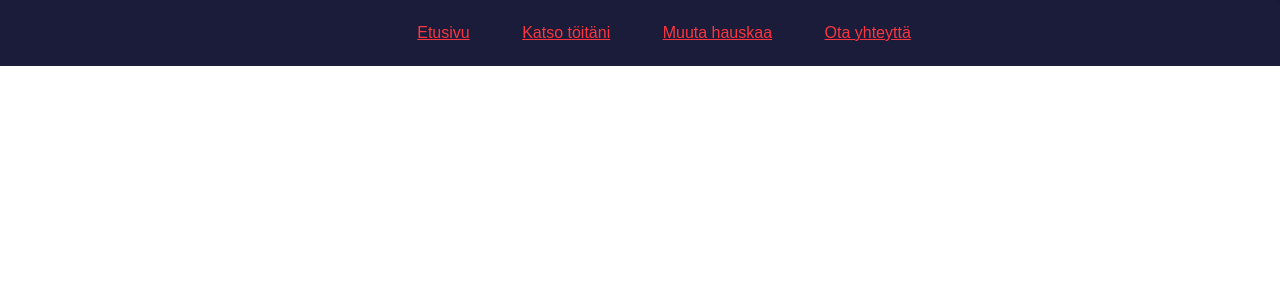
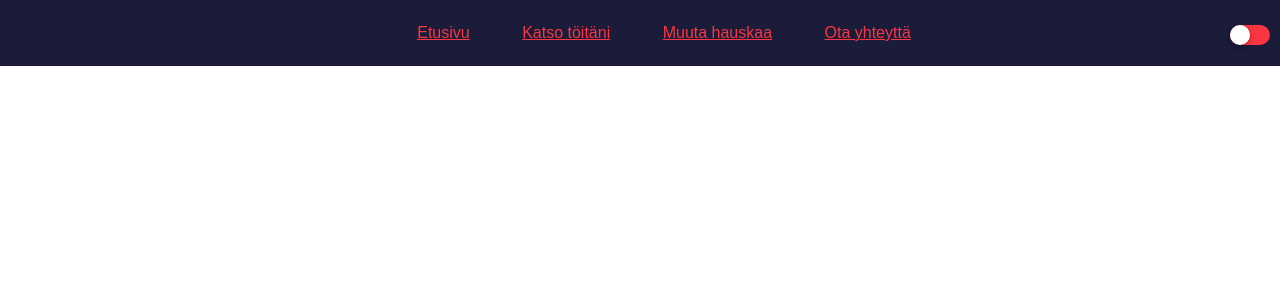
Before and after one commit to valtteriviirret/website, a web app: file index.html in a window 1280 px wide. Shown: the top 300 px of the page. Run offline with its HTML, style and script files only (its server is not run), Linux system fonts and the light colour scheme.

Commit message:
styles and stuff

```diff
--- a/js/htmltemplate.js
+++ b/js/htmltemplate.js
@@ -1,5 +1,7 @@
 'use strict';
 
+// with this class you can create a basic HTML template for JS file
+// might add stuff later but works fine currently
 
 export default class Htmltemplate {
     constructor(title, scriptpath) {
--- a/js/main.js
+++ b/js/main.js
@@ -12,8 +12,6 @@ const myworks = () => {
     const ul = document.createElement('ul')
     const article = createArticle()
 
-    // in the morning make the rest of the html into js as well
-
     new Proj('Kello', 'Niilo22 kertoo kellon', ul, '../js/projects/clock.js')
     new Proj('Calculator', 'Laskin', ul, '../js/projects/calculator.js')
     new Proj('whack-a-mole', 'Osu Niiloon peli', ul, '../js/projects/whack-a-mole.js')
@@ -24,9 +22,6 @@ const myworks = () => {
 // html for the info page
 const info = () => {
     const article = createArticle()
-
-    // easy to create new from here
-
     const h1 = document.createElement('h1');
     h1.innerHTML = 'Hei, olen Valtteri';
     h1.id = 'infoh1';
--- a/js/proj.js
+++ b/js/proj.js
@@ -2,9 +2,9 @@
 
 import Htmltemplate from "./htmltemplate.js";
 
+// this class creates a link for a new project in main
+// pressing the link will open the script with HTML template
 
-
-// easy way to start new project
 export default class Proj{
 
     constructor(title, description, ul, scriptpath) {
@@ -23,6 +23,7 @@ export default class Proj{
         link.href = "about:blank"
         link.target = "_blank"
 
+        // opens up file
         link.addEventListener('click', this.makeHtml)
 
         link.innerHTML = this.description
@@ -30,8 +31,7 @@ export default class Proj{
         this.ul.appendChild(li)
     }
 
-    // make the html template
-    makeHtml = () => {
-        new Htmltemplate(this.title, this.scriptpath)
-    }
+    // make the html template to script
+    makeHtml = () => new Htmltemplate(this.title, this.scriptpath)
+
 }
--- a/js/projects/calculator.js
+++ b/js/projects/calculator.js
@@ -2,7 +2,7 @@
 
 
 // creating button
-const mB = (text, id, line, operator) => {
+const mB = (text, id, line) => {
     const elem = document.createElement('button');
     elem.innerHTML = text;
     elem.id = id;
--- a/js/projects/whack-a-mole.js
+++ b/js/projects/whack-a-mole.js
@@ -1,6 +1,4 @@
 'use strict';
-
-
 //global for timeout
 let timeOut = false;
 
--- a/style/mid.css
+++ b/style/mid.css
@@ -10,12 +10,8 @@
 }
 
 .containerswitch {
-    position: absolute;
-    top: 0; right: 0; bottom: 60.5em; left: 49em;
-    height: 40px;
-    margin: auto;
-  }
-
+  top: 25px;
+}
 
   main{
     position: relative;
--- a/style/small.css
+++ b/style/small.css
@@ -15,6 +15,10 @@
     background-color: #1B1B3A;
     overflow: hidden;
   }
+
+
+
+
 
   /* Toggle Functionality */
   #toggle {
@@ -87,9 +91,6 @@
     transition: 0.6s;
 
   }
-
-
-
   .button-toggle:before, .button-toggle:after {
     position: absolute;
     content: '';
@@ -179,19 +180,6 @@
   }
 
 
-  /* The dark mode switch */
-  .containerswitch {
-    position: absolute;
-    top: 0; right: 0; bottom: 52em; left: 25em;
-    height: 40px;
-    margin: auto;
-  }
-
-
-  /*Info page*/
- #infoh1 {
-   text-align: center;
- }
   .center {
     display: block;
     margin-left: auto;
@@ -199,26 +187,9 @@
     width: 50%;
   }
 
-.infolink {
-  display: block;
-  text-align: center;
-  margin: 0.5em;
-  color: black;
+  .containerswitch {
+    top: 50px;
   }
-
-a:hover {
-  color: #FB3640;
-}
-
-a:active {
-  color: black;
-}
-
-
-
-
-
-
 
 
   /*Niilo22 kello*/
--- a/style/style.css
+++ b/style/style.css
@@ -36,6 +36,13 @@ main{
     overflow: hidden;  /*scroll lock desktop*/
     height: 100%;
 
+  }
+
+  .containerswitch {
+    position: fixed;
+    right: 10px;
+    height: 40px;
+    margin: auto;
   }
 
 
@@ -161,7 +168,6 @@ main{
   margin: 0 auto;
 }
 
-
 .mole{
   background: url(/images/tattiniilo22.jpg) bottom center no-repeat;
   background-size: 100%;
@@ -187,3 +193,29 @@ main{
 #score{
   font-size: 1.5em;
 }
+
+  /*Info page*/
+  #infoh1 {
+    text-align: center;
+  }
+
+  .center {
+    display: block;
+    margin-left: auto;
+    margin-right: auto;
+  }
+
+ .infolink {
+   display: block;
+   text-align: center;
+   margin: 0.5em;
+   color: black;
+ }
+
+ a:hover {
+   color: #FB3640;
+ }
+
+ a:active {
+   color: black;
+ }
--- a/style/wide.css
+++ b/style/wide.css
@@ -10,14 +10,11 @@
 }
 
 .containerswitch {
-    position: absolute;
-    top: 0; right: 0; bottom: 61em; left: 80em;
-    height: 40px;
-    margin: auto;
-  }
+  top: 25px;
+}
 
 
-  main{
+main{
     position: relative;
     margin: 0;
     width: 100%;
@@ -33,7 +30,6 @@
 
 
 /*Calculator*/
-
 #screen{
   margin-top: 2em;
   height: 3em;
```
Lines whose indentation alone changed are shown as unchanged.
